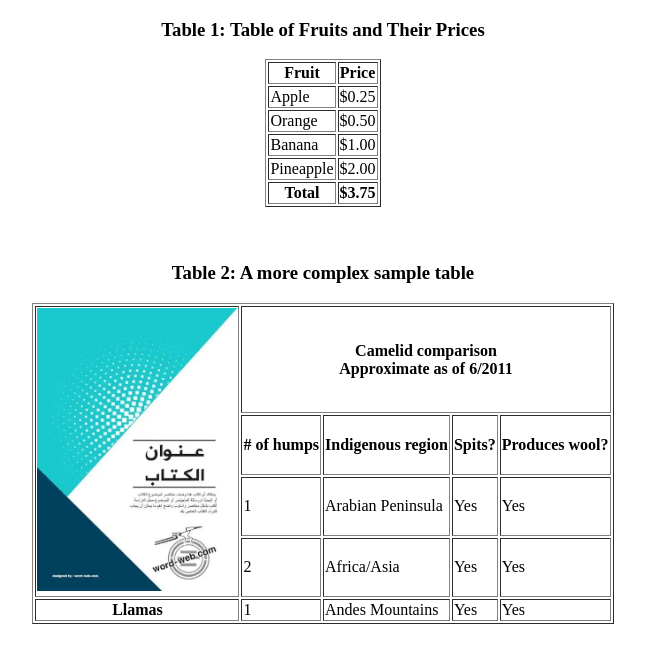
After one commit to Reema2N/Web_Technologies_lab, a Django app: page /html5/tables in a window 1280 px wide. The commit adds this page. Shown: the top 663 px of the page, without its empty margins (317-962 px from the left). Run offline with Django 5.2, Linux system fonts and the light colour scheme.

Commit message:
update django project

```diff
--- a/apps/bookmodule/urls.py
+++ b/apps/bookmodule/urls.py
@@ -1,9 +1,17 @@
 from django.urls import path
 from . import views
+
+#app_name = 'books'
 
 urlpatterns = [
     path('', views.index, name="books.index"),
     path('list_books/', views.list_books, name="books.list_books"),
     path('<int:bookId>/', views.viewbook, name="books.view_one_book"),
     path('aboutus/', views.aboutus, name="books.aboutus"),
+
+    # Lab 5
+    path('html5/links', views.html5_links, name='html5_links'),
+    path('html5/text/formatting', views.html5_text_formatting, name='html5_text_formatting'),
+    path('html5/listing', views.html5_listing, name='html5_listing'),
+    path('html5/tables', views.html5_tables, name='html5_tables'),
 ]
--- a/apps/bookmodule/views.py
+++ b/apps/bookmodule/views.py
@@ -1,6 +1,5 @@
 from django.http import HttpResponse
 from django.shortcuts import render
-
 
 def index(request):
     name = request.GET.get("name") or "world!"
@@ -33,3 +32,15 @@ def viewbook(request, bookId):
 
 def aboutus(request):
     return render(request, "bookmodule/aboutus.html")
+
+def html5_links(request):
+    return render(request, 'bookmodule/html5/links.html')
+
+def html5_text_formatting(request):
+    return render(request, 'bookmodule/html5/text_formatting.html')
+
+def html5_listing(request):
+    return render(request, 'bookmodule/html5/listing.html')
+
+def html5_tables(request):
+    return render(request, 'bookmodule/html5/tables.html')
--- a/apps/static/styles.css
+++ b/apps/static/styles.css
@@ -1,19 +1,28 @@
-/* Add a black background color to the top navigation */
-.topnav {
-  background-color: #eeeeee;
-  width: 100%;
-}
+{% load static %}
+<!DOCTYPE html>
+<html>
+<head>
+    <title>HTML5 Links</title>
+    <link rel="stylesheet" href="{% static 'styles.css' %}">
+</head>
 
-/* Style the links inside the navigation bar */
-.topnav a {
-  color: #000000;
-  text-align: center;
-  margin-right: 25px;
-  text-decoration: none;
-  font-size: 17px;
-}
+<body>
 
-/* Add a color to the active/current link */
-.topnav a.active {
-  color: #008CBA;
-}
+<a id="link1" class="link-block" href="https://www.qu.edu.sa" target="_blank">
+    Go to QU website (open a new tab)
+</a>
+
+<br><br>
+
+<a id="link2" class="link-block" href="https://www.qu.edu.sa">
+    Go to QU website (open in the same page/tab)
+</a>
+
+<br><br>
+
+<a id="link3" class="link-block" href="https://www.qu.edu.sa">
+    Go to QU website (open in the same page/tab)
+</a>
+
+</body>
+</html>
--- /dev/null
+++ b/apps/templates/bookmodule/html5/tables.html
@@ -0,0 +1,100 @@
+{% load static %}
+<!DOCTYPE html>
+<html>
+<head>
+    <title>HTML5 Tables</title>
+    <link rel="stylesheet" href="{% static 'styles.css' %}">
+</head>
+
+<body>
+
+<h3 align="center">Table 1: Table of Fruits and Their Prices</h3>
+
+<table border="1" align="center">
+    <tr>
+        <th>Fruit</th>
+        <th>Price</th>
+    </tr>
+
+    <tr>
+        <td>Apple</td>
+        <td>$0.25</td>
+    </tr>
+
+    <tr>
+        <td>Orange</td>
+        <td>$0.50</td>
+    </tr>
+
+    <tr>
+        <td>Banana</td>
+        <td>$1.00</td>
+    </tr>
+
+    <tr>
+        <td>Pineapple</td>
+        <td>$2.00</td>
+    </tr>
+
+    <tr>
+        <th>Total</th>
+        <th>$3.75</th>
+    </tr>
+</table>
+
+
+<br><br>
+
+
+<h3 align="center">Table 2: A more complex sample table</h3>
+
+<table border="1" align="center">
+
+<tr>
+<td rowspan="4">
+<img src="{% static 'book1.jpg' %}" width="200">
+</td>
+
+<th colspan="4">
+Camelid comparison <br>
+Approximate as of 6/2011
+</th>
+</tr>
+
+
+<tr>
+<th># of humps</th>
+<th>Indigenous region</th>
+<th>Spits?</th>
+<th>Produces wool?</th>
+</tr>
+
+
+<tr>
+<td>1</td>
+<td>Arabian Peninsula</td>
+<td>Yes</td>
+<td>Yes</td>
+</tr>
+
+
+<tr>
+<td>2</td>
+<td>Africa/Asia</td>
+<td>Yes</td>
+<td>Yes</td>
+</tr>
+
+
+<tr>
+<th>Llamas</th>
+<td>1</td>
+<td>Andes Mountains</td>
+<td>Yes</td>
+<td>Yes</td>
+</tr>
+
+</table>
+
+</body>
+</html>
--- a/libraryproject/urls.py
+++ b/libraryproject/urls.py
@@ -2,6 +2,7 @@ from django.contrib import admin
 from django.urls import include, path
 
 urlpatterns = [
+    path('', include("apps.bookmodule.urls")),   # الصفحة الرئيسية
     path('admin/', admin.site.urls),
     path('books/', include("apps.bookmodule.urls")),
     path('users/', include("apps.usermodule.urls")),
```
Also changed, not shown: apps/static/bookmodule/main.css (added, +76 -0 lines), apps/templates/bookmodule/html5/links.html (added, +26 -0 lines), apps/templates/bookmodule/html5/listing.html (added, +47 -0 lines), apps/templates/bookmodule/html5/text_formatting.html (added, +27 -0 lines), 1 other file.
